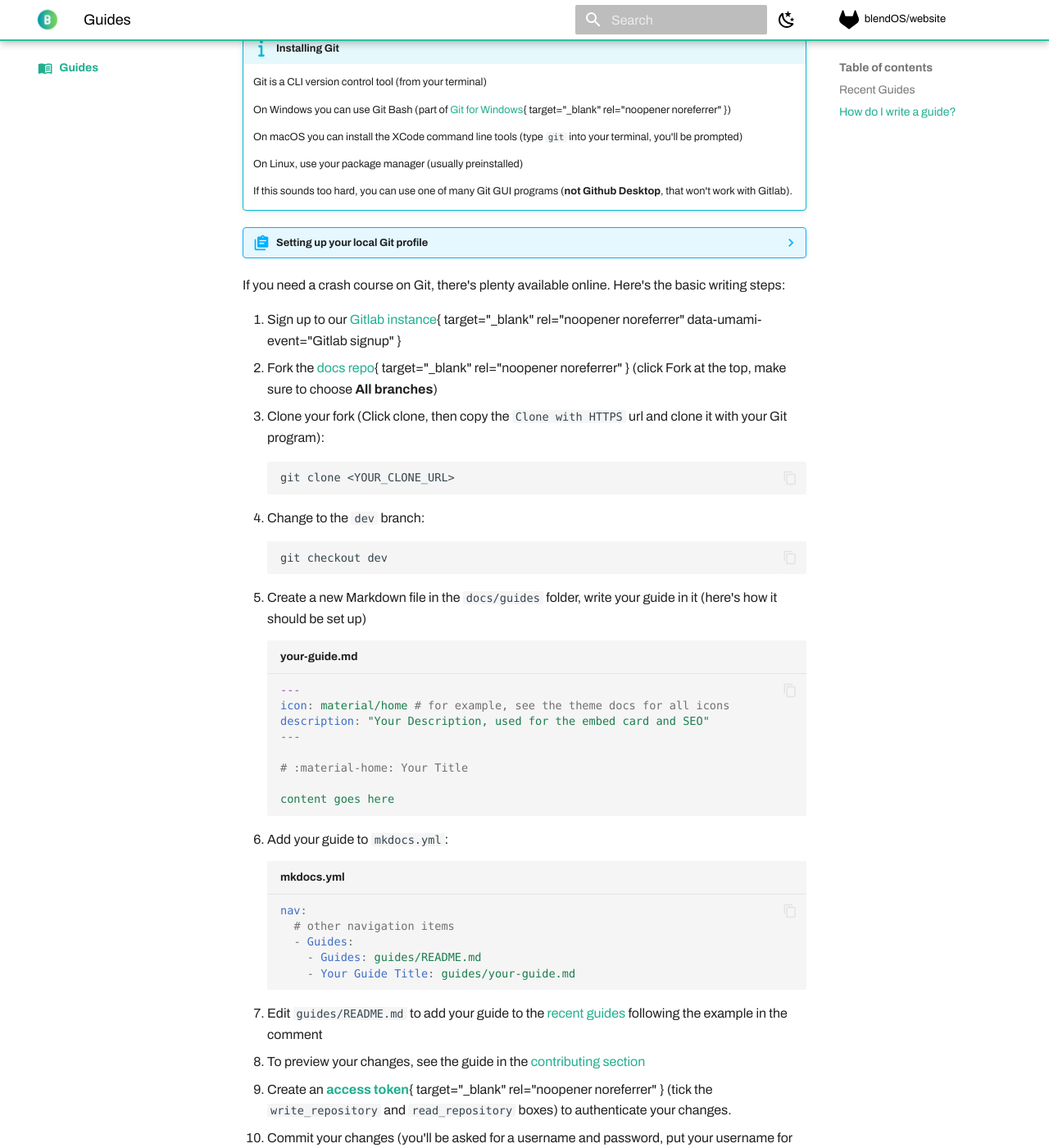
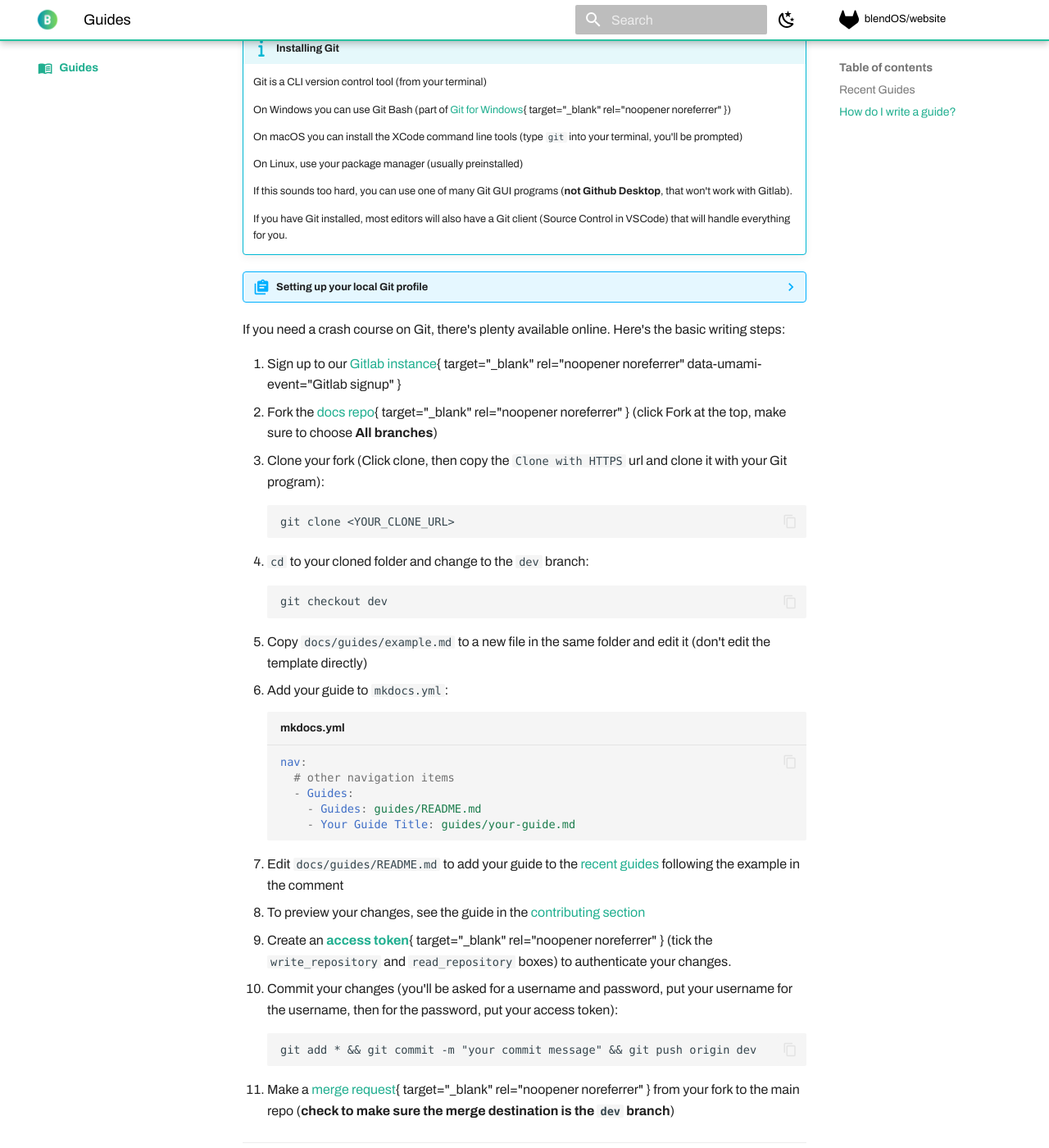
Before and after one commit to blend-os/website, an MkDocs documentation site: the page built from docs/guides/README.md, in a window 1280 px wide and 1400 px high, scrolled down 723 px. Shown: the whole window at 82% size. Built offline with MkDocs 1.6.1 and Material for MkDocs 9.7.7, drawn with Linux system fonts in a browser that asks for light colours; some web fonts are replaced; plug-ins that fetch from the network failed and are left out.

Commit message:
improve guides guide

````diff
--- a/docs/guides/README.md
+++ b/docs/guides/README.md
@@ -43,6 +43,8 @@ You'll also wanna see our [contributing information](../contributing.md#docs) fo
 
     If this sounds too hard, you can use one of many Git GUI programs (**not Github Desktop**, that won't work with Gitlab).
 
+    If you have Git installed, most editors will also have a Git client (Source Control in VSCode) that will handle everything for you.
+
 ??? abstract "Setting up your local Git profile"
     You'll want to do this for your profile to show up properly in commit history.
 
@@ -66,21 +68,11 @@ If you need a crash course on Git, there's plenty available online. Here's the b
    ```
    git clone <YOUR_CLONE_URL>
    ```
-4. Change to the `dev` branch:
+4. `cd` to your cloned folder and change to the `dev` branch:
    ```
    git checkout dev
    ```
-5. Create a new Markdown file in the `docs/guides` folder, write your guide in it (here's how it should be set up)
-   ```yaml title="your-guide.md"
-   ---
-   icon: material/home # for example, see the theme docs for all icons
-   description: "Your Description, used for the embed card and SEO"
-   ---
-
-   # :material-home: Your Title
-
-   content goes here
-   ```
+5. Copy `docs/guides/example.md` to a new file in the same folder and edit it (don't edit the template directly)
 6. Add your guide to `mkdocs.yml`:
    ```yaml title="mkdocs.yml"
    nav:
````
Also changed, not shown: other parts of docs/guides/README.md (+1 -1 lines), docs/guides/example.md (added, +22 -0 lines), docs/team.md (+6 -6 lines), 1 other file.
